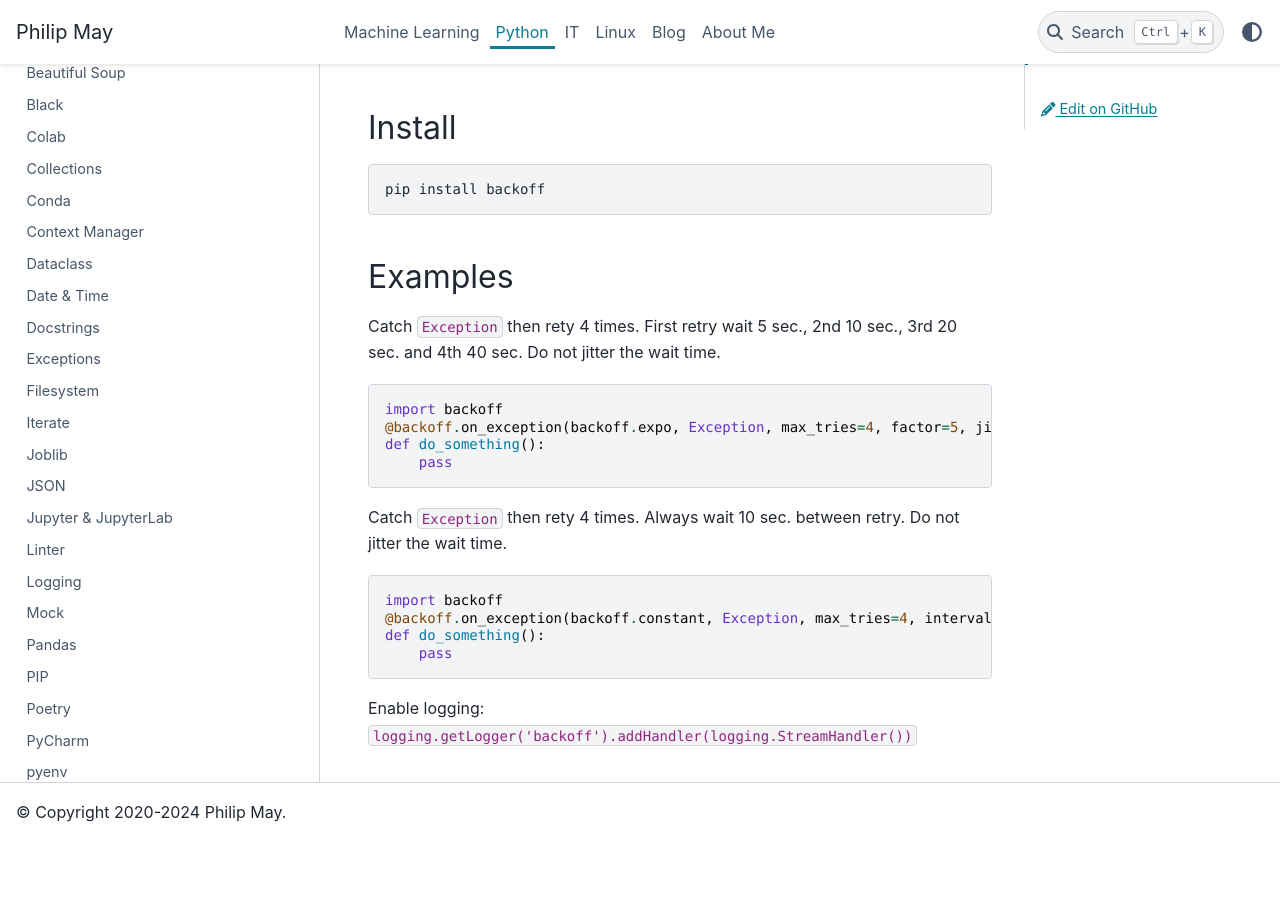
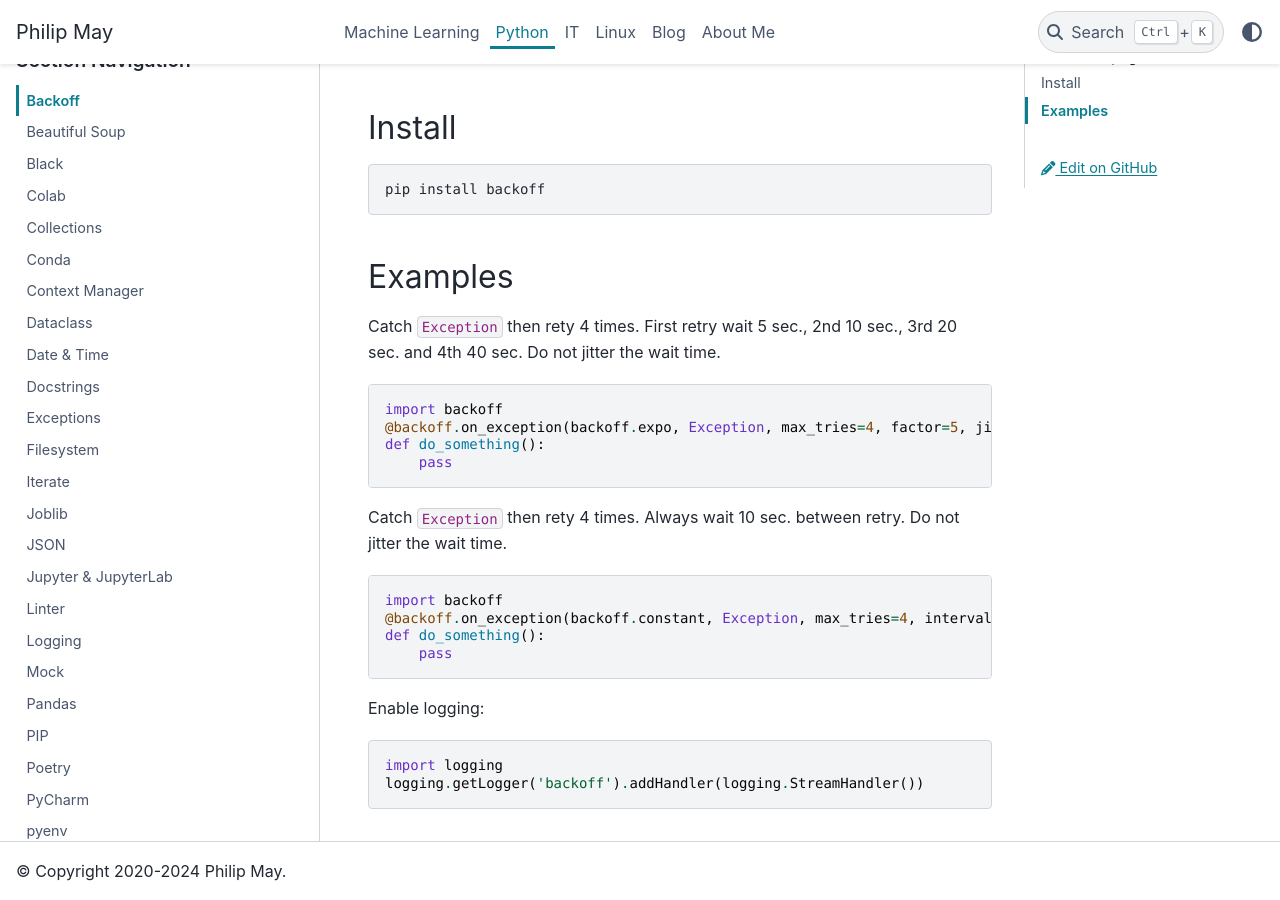
Before and after one commit to PhilipMay/PhilipMay_org, a Sphinx documentation site: the page built from source/python/backoff.md, in a window 1280 px wide and 900 px high, scrolled down 196 px. Built offline with Sphinx 7.4.7 and the PyData theme 0.15.4, drawn with Linux system fonts in a browser that asks for light colours; comment, search, counter and statistics services are not loaded; before the commit the page ends 1038 px from its top, so only the background shows below that.

Commit message:
Update backoff.md

````diff
--- a/source/python/backoff.md
+++ b/source/python/backoff.md
@@ -31,4 +31,9 @@
     pass
 ```
 
-Enable logging: `logging.getLogger('backoff').addHandler(logging.StreamHandler())`
+Enable logging:
+
+```python
+import logging
+logging.getLogger('backoff').addHandler(logging.StreamHandler())
+```
````
